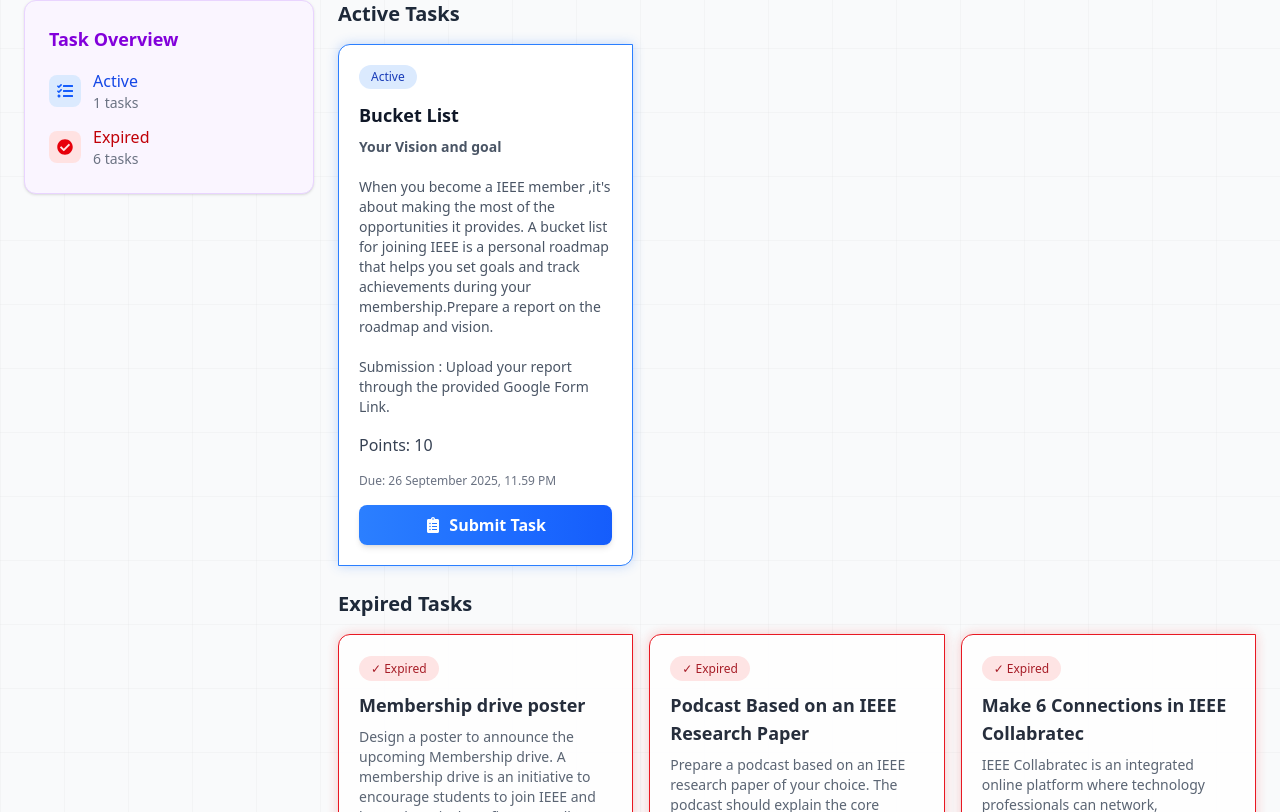
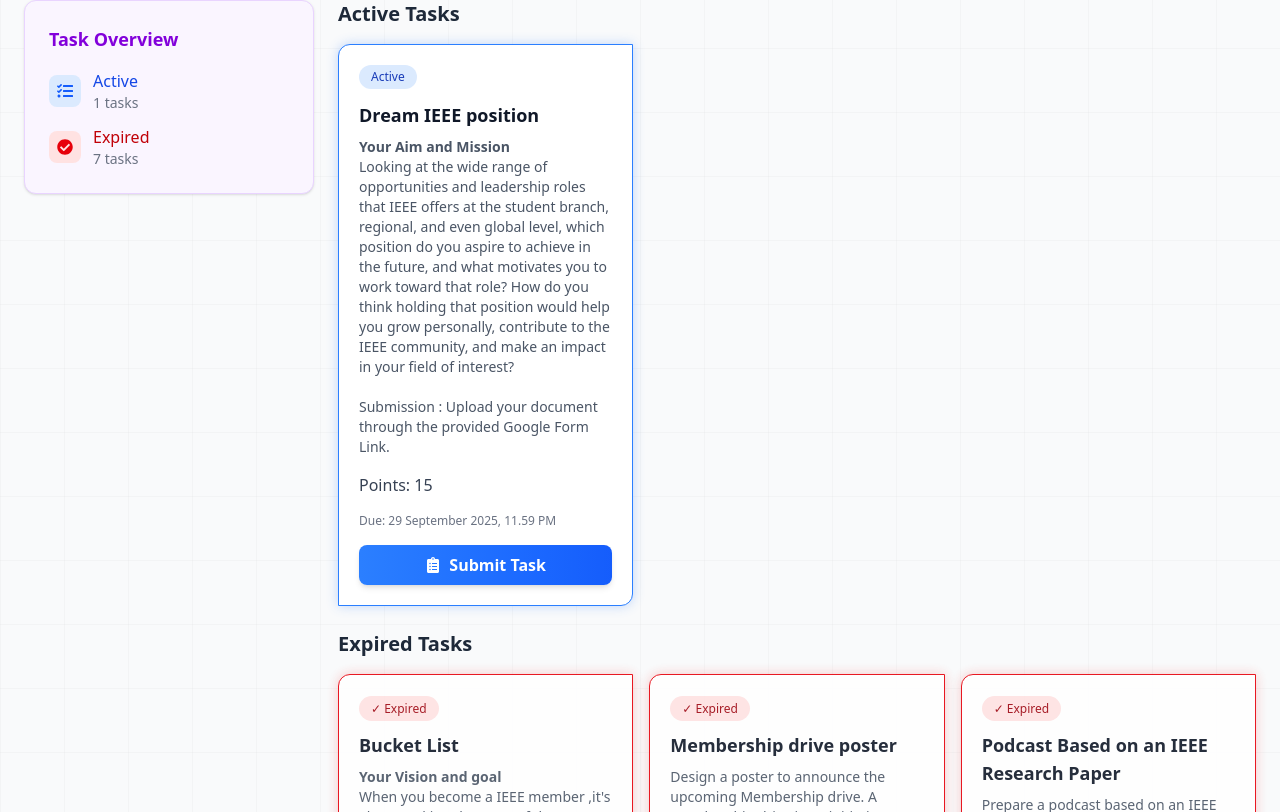
Before and after one commit to cecieee/mvp_6, a React (Vite) app: page /tasks in a window 1280 px wide. Shown: the part 208-1020 px from the top of the page. Built offline with nearby package versions, Linux system fonts and the light colour scheme; a web font is replaced by a local one.

Commit message:
Added task 8

```diff
--- a/src/pages/Tasks.jsx
+++ b/src/pages/Tasks.jsx
@@ -14,9 +14,18 @@
   const tasks = [
     // ACTIVE TASK
     {
+      title: "Dream IEEE position",
+      status: "Active",
+      desc: "**Your Aim and Mission**\nLooking at the wide range of opportunities and leadership roles that IEEE offers at the student branch, regional, and even global level, which position do you aspire to achieve in the future, and what motivates you to work toward that role? How do you think holding that position would help you grow personally, contribute to the IEEE community, and make an impact in your field of interest?\n\nSubmission : Upload your document through the provided Google Form Link.",
+      due: "29 September 2025, 11.59 PM", //Due Date || YYYY-MM-DD
+      points: 15,
+      submissionLink:
+      "https://docs.google.com/forms/d/e/1FAIpQLSeixtaZOac5cGdCggbfjvsNeAjxjlnkQTb63Ug_1ygmjgciuw/viewform?usp=dialog"
+    },
+    {
       title: "Bucket List",
-      status: "Active",
-      desc: "**Your Vision and goal**\n\nWhen you become a IEEE member ,it's about making the most of the opportunities it provides. A bucket list for joining IEEE is a personal roadmap that helps you set goals and track achievements during your membership.Prepare a report on the roadmap and vision.\n\nSubmission : Upload your report through the provided Google Form Link.",
+      status: "Completed",
+      desc: "**Your Vision and goal**\nWhen you become a IEEE member ,it's about making the most of the opportunities it provides. A bucket list for joining IEEE is a personal roadmap that helps you set goals and track achievements during your membership.Prepare a report on the roadmap and vision.\n\nSubmission : Upload your report through the provided Google Form Link.",
       due: "26 September 2025, 11.59 PM", //Due Date || YYYY-MM-DD
       points: 10,
       submissionLink:
```
